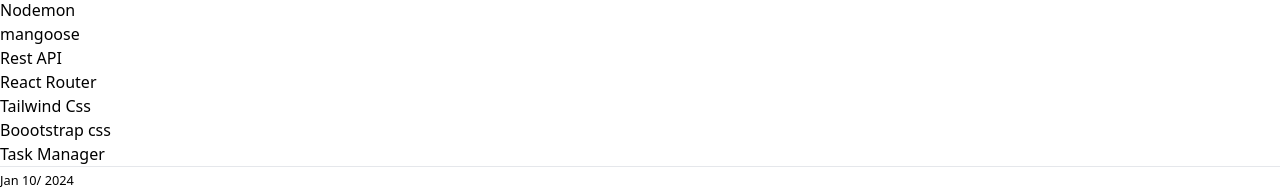
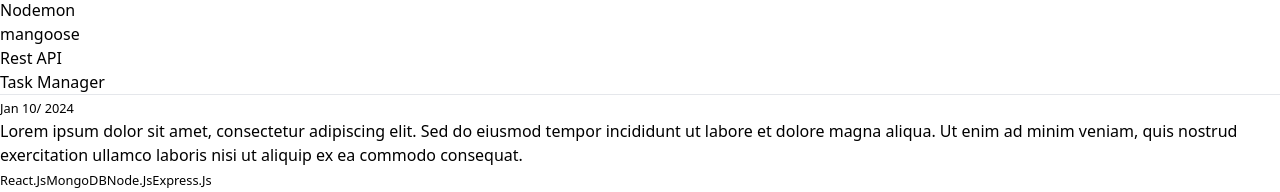
Before and after one commit to Zkpahore/Zkpahore, a React (Vite) app: page / in a window 1280 px wide. Shown: the part 2635-2827 px from the top of the page. Built offline with nearby package versions, Linux system fonts and the light colour scheme.

Commit message:
Update Skills.jsx

```diff
--- a/src/components/Skills.jsx
+++ b/src/components/Skills.jsx
@@ -47,9 +47,9 @@
   <li className="border-2 p-1 border-purple-400">Nodemon</li>
   <li className="border-2 p-1 border-green-400">mangoose</li>
   <li className="border-2 p-1 border-yellow-400">Rest API</li>
-  <li className="border-2 p-1 border-pink-400">React Router</li>
-  <li className="border-2 p-1 border-orange-400">Tailwind Css</li>
-  <li className="border-2 p-1 border-purple-700">Boootstrap css</li>
+
+
+
 </ul>
 </div>
 </div>
```
